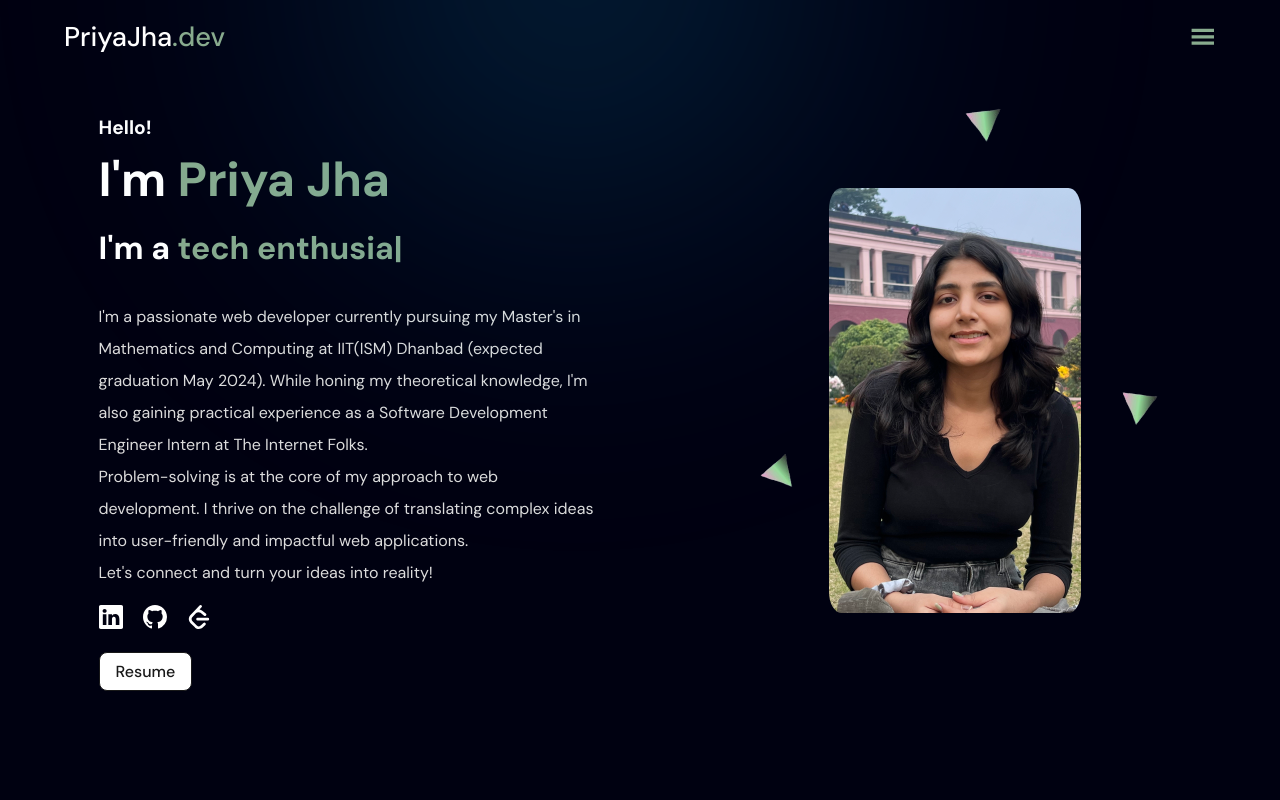
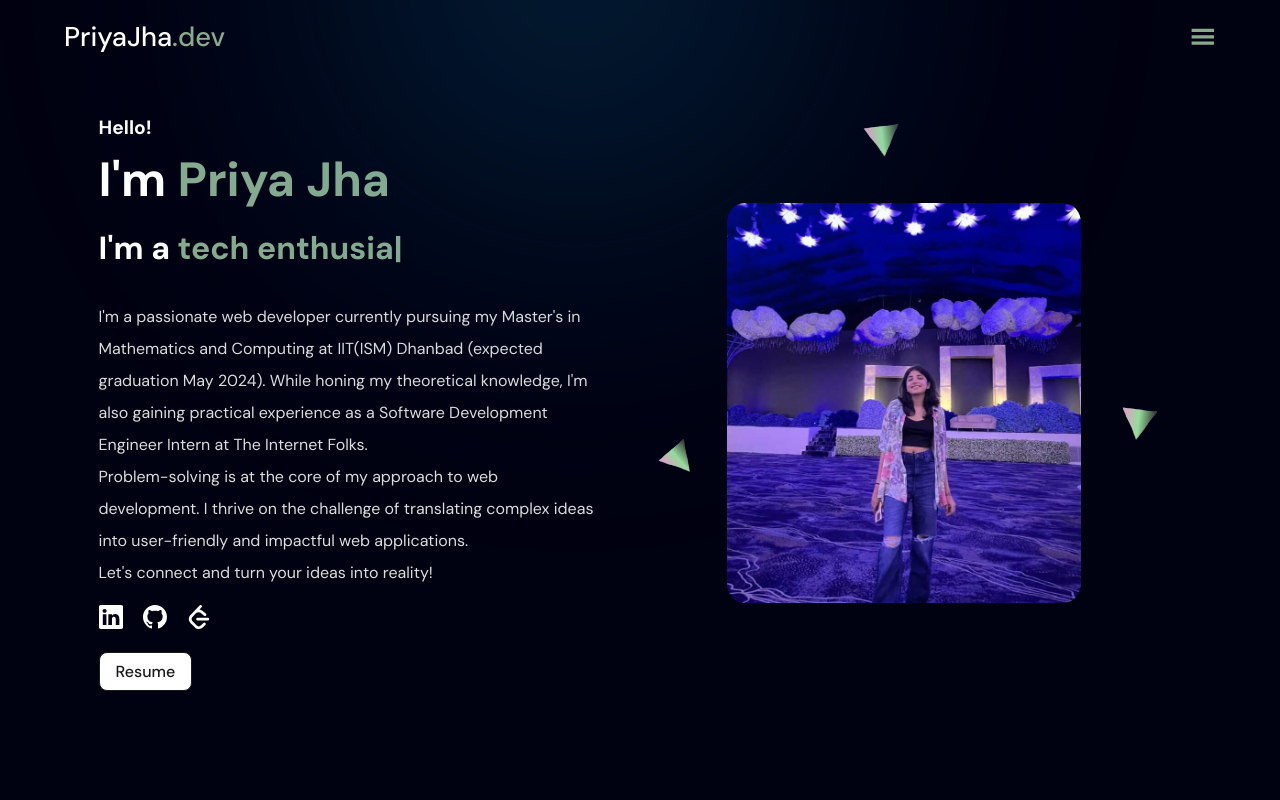
Before and after one commit to mikasa-404/main-portfolio, a React (Create React App) app: page / in a window 1280 px wide. Shown: the top 800 px of the page. Built offline with nearby package versions, Linux system fonts and the light colour scheme; the HTML template or start-up script is replaced by a standard one.

Commit message:
updated showcase

```diff
--- a/src/components/Showcase.js
+++ b/src/components/Showcase.js
@@ -20,7 +20,7 @@ import {
   StyledLink,
   ResumeButoon,
 } from "../styles/Showcase.styled";
-import showcaseImage from "../assets/profile.png";
+import showcaseImage from "../assets/profile2.jpeg"
 import BackgroundImage from "../assets/particle.png";
 import { fadeInLeftVariant, fadeInRightVariant } from "../utils/Variants";
 import { TypeAnimation } from "react-type-animation";
--- a/src/styles/Showcase.styled.js
+++ b/src/styles/Showcase.styled.js
@@ -15,8 +15,9 @@ export const ShowcaseParticleContainer = styled.div`
 export const ShowcaseImageCard = styled.div`
   position: relative;
   overflow: hidden;
-  height: 100%;
+  height: 400px;
   width: max-content;
+  object-fit: cover;
 `;
 export const Image = styled.img`
   border-radius: 5%;
```
Also changed, not shown: src/assets/profile2.jpeg (added).
